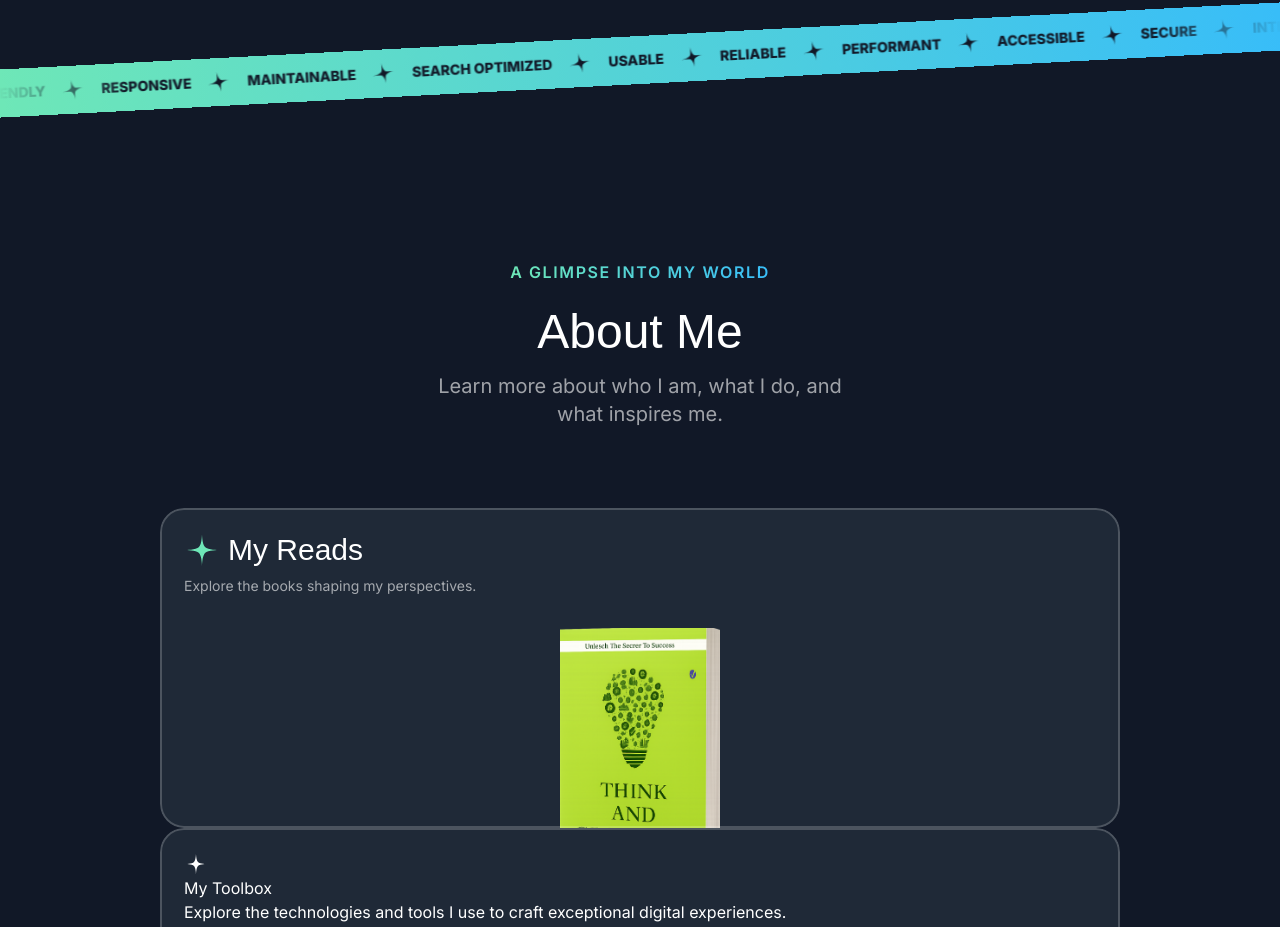
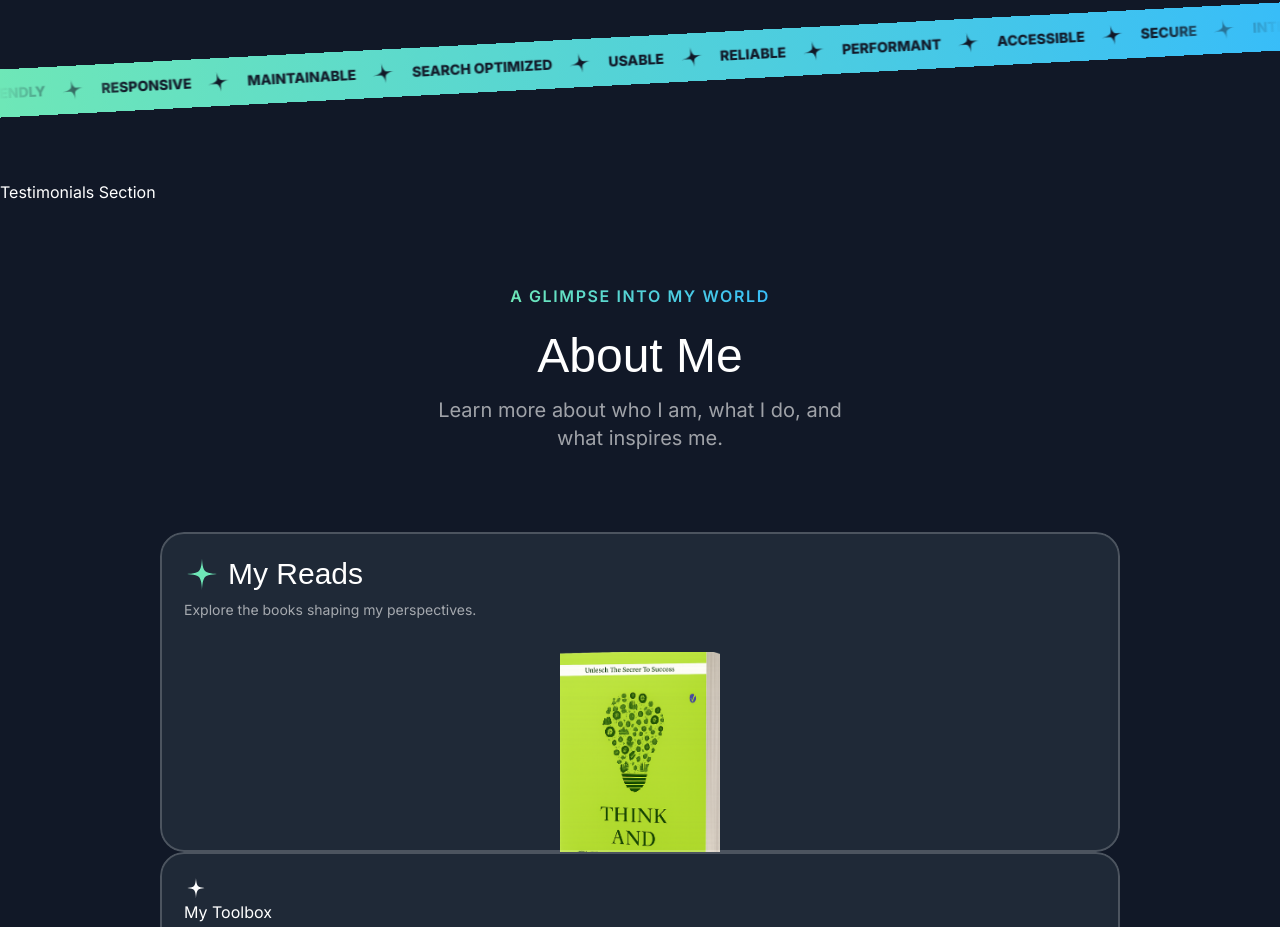
Before and after one commit to aniket1251/portfolio, a Next.js app: page / in a window 1280 px wide. Shown: the part 3850-4777 px from the top of the page. Built offline with nearby package versions, Linux system fonts and the light colour scheme; a web font is replaced by a local one.

Commit message:
did nothing

```diff
--- a/src/app/page.tsx
+++ b/src/app/page.tsx
@@ -14,7 +14,7 @@ export default function Home() {
       <HeroSection/>
       <ProjectsSection/>
       <TapeSection/>
-      {/* <TestimonialsSection/> */}
+      <TestimonialsSection/>
       <AboutSection/>
       <ContactSection/>
       <Footer/>
```
